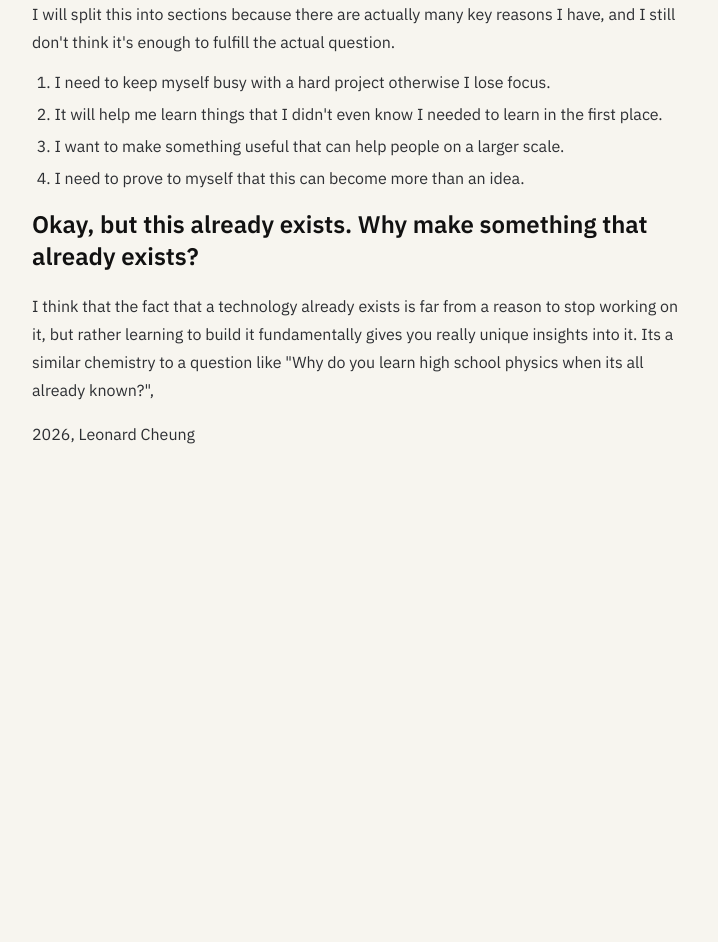
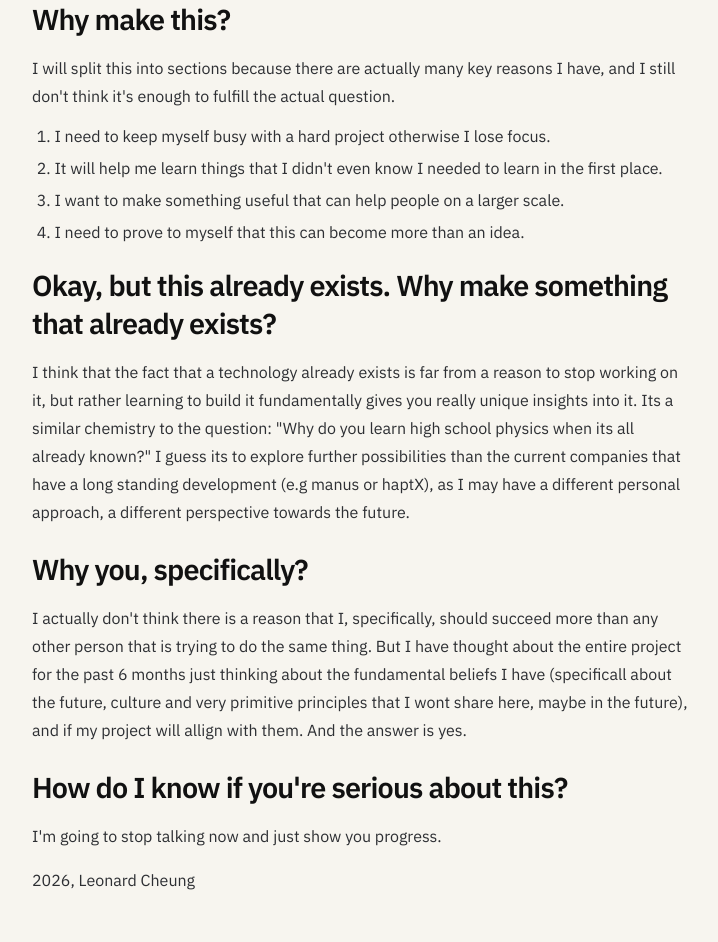
Before and after one commit to talkspan/manifesto, a plain HTML site: page main.html in a window 1280 px wide. Shown: the part 723-1665 px from the top of the page, without its empty margins (280-998 px from the left). Before the commit the page ends 1219 px from the top, so only its background shows below. Drawn offline with Linux system fonts and the light colour scheme.

Commit message:
first deploy

```diff
--- a/main.html
+++ b/main.html
@@ -18,12 +18,13 @@
       <img class="hero-image" src="images/projectdev.jpeg" alt="Latest developments" />
     </div>
     <h1>Manifesto</h1>
+    <h2>About</h2>
     <p>This website is made to share and help you understand this project. It includes the underlying concept, core convictions,
        and the road ahead. This is actually an extension of one of my notion pages that was talking about all the difficult
        questions that people asked me and the countless ones I asked myself.</p>
-    <h1>What is this?</h1>
+    <h2>What is this?</h2>
     <p>This project aims to measure and read movement from your hands, using the changes in electromagnetic fields.</p>
-    <h1>Why make this?</h1>
+    <h2>Why make this?</h2>
     <p>I will split this into sections because there are actually many key reasons I have, and I still don't think it's enough to fulfill the actual question.</p>
     <ol>
       <li>I need to keep myself busy with a hard project otherwise I lose focus.</li>
@@ -35,7 +36,23 @@
     <h2>Okay, but this already exists. Why make something that already exists?</h2>
     <p>I think that the fact that a technology already exists is far from a reason to stop working on it,
       but rather learning to build it fundamentally gives you really unique insights into it. Its a similar
-    chemistry to a question like "Why do you learn high school physics when its all already known?", </p>
+    chemistry to the question: "Why do you learn high school physics when its all already known?" I guess its
+    to explore further possibilities than the current companies that have a long standing development (e.g manus
+    or haptX), as I may have a different personal approach, a different perspective towards the future.</p>
+
+    <h2>Why you, specifically?</h2>
+    <p>I actually don't think there is a reason that I, specifically, should succeed more than any other person
+      that is trying to do the same thing. But I have thought about the entire project for the past 6 months just
+      thinking about the fundamental beliefs I have (specificall about the future, culture and very primitive
+       principles that I wont share here, maybe in the future), and if my project will allign with them.
+       And the answer is yes.
+    </p>
+
+    <h2>How do I know if you're serious about this?</h2>
+    <p>I'm going to stop talking now and just show you progress.</p>
+
+
+
     <p>2026, Leonard Cheung</p>
   </main>
 
--- a/styles.css
+++ b/styles.css
@@ -73,6 +73,13 @@ h1 {
   letter-spacing: -0.03em;
 }
 
+h2 {
+  margin: 1.5rem 0 1rem;
+  font-size: clamp(1.4rem, 2.5vw, 1.8rem);
+  font-weight: 600;
+  letter-spacing: -0.03em;
+}
+
 p {
   margin: 0 0 1rem;
   font-size: 1rem;
```
